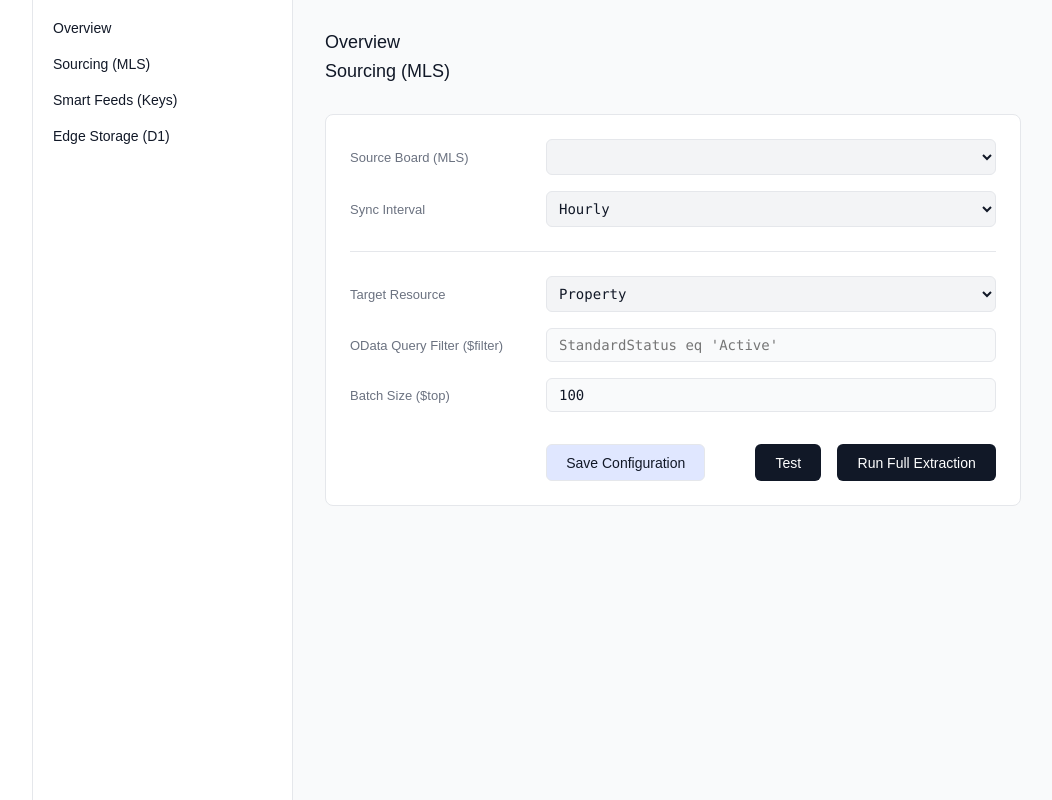
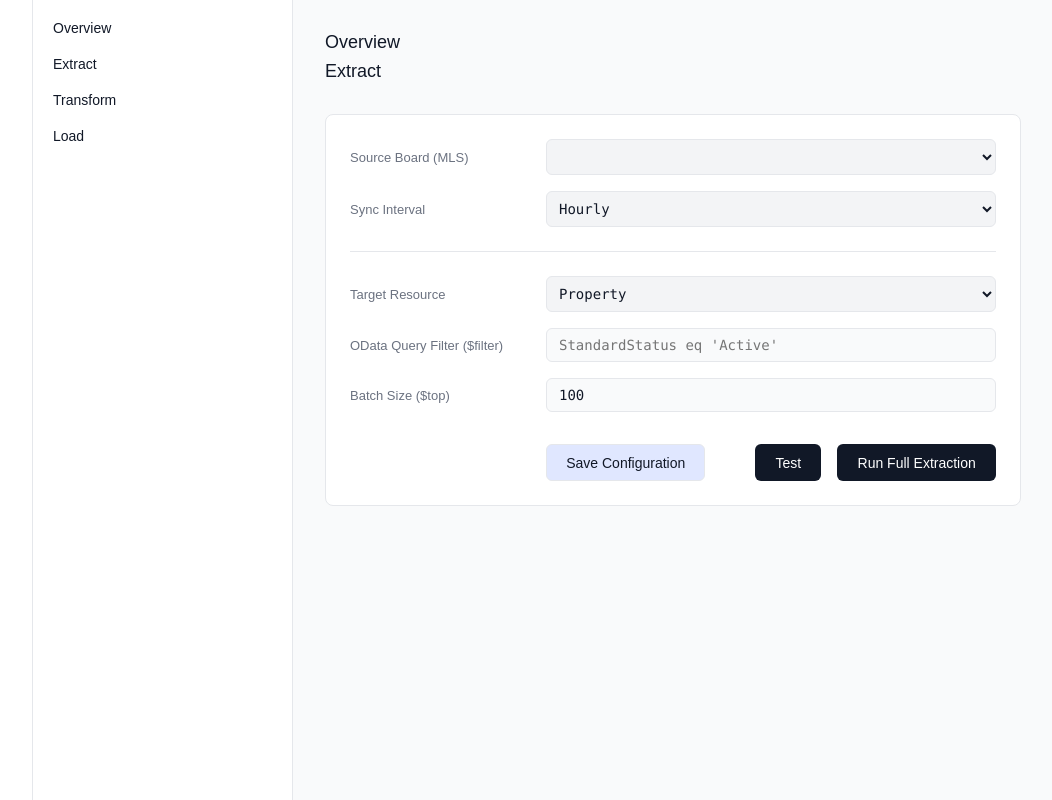
Before and after one commit to Outfeed/boards.outfeed.app, a website: page index.html in a window 1280 px wide. Shown: the whole page, without its empty margins (227-1279 px from the left). Drawn offline with Linux system fonts and the light colour scheme.

Commit message:
UI: Standardized navigation to ETL (Extract, Transform, Load) model

```diff
--- a/index.html
+++ b/index.html
@@ -235,9 +235,9 @@
 
     <aside>
         <a data-id="overview">Overview</a>
-        <a data-id="extract">Sourcing (MLS)</a>
-        <a data-id="transform">Smart Feeds (Keys)</a>
-        <a data-id="load">Edge Storage (D1)</a>
+        <a data-id="extract">Extract</a>
+        <a data-id="transform">Transform</a>
+        <a data-id="load">Load</a>
     </aside>
     <div data-resize="aside"></div>
 
@@ -247,7 +247,7 @@
             <div id="overview-content"></div>
         </section>
         <section id="view-extract">
-            <h2 id="ui-extract-title">Sourcing (MLS)</h2>
+            <h2 id="ui-extract-title">Extract</h2>
 
             <article>
                 <label>
@@ -305,7 +305,7 @@
         </section>
 
         <section id="view-transform" hidden>
-            <h2 id="ui-transform-title">Smart Feeds (Keys)</h2>
+            <h2 id="ui-transform-title">Transform</h2>
 
             <article>
                 <label><span>id (Primary Key)</span><input type="text" value="ListingKey"></label>
@@ -324,7 +324,7 @@
         </section>
 
         <section id="view-load" hidden>
-            <h2 id="ui-load-title">Edge Storage (D1)</h2>
+            <h2 id="ui-load-title">Load</h2>
 
             <article data-full>
                 <table>
```
Also changed, not shown: worker.mjs (+5 -5 lines), 1 other file.
